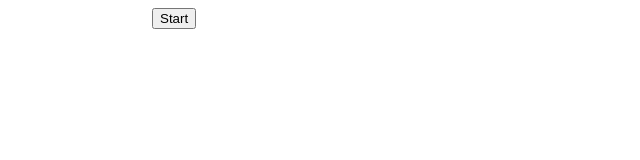
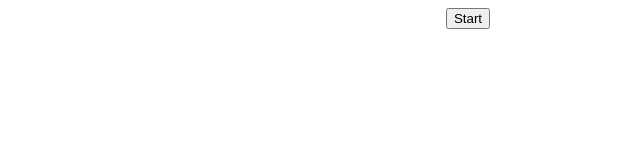
Before and after one commit to acciojob/golf-react-shadabibrahim, a React app: page / in a window 1280 px wide. Shown: the whole page, without its empty margins (172-812 px from the left). Built offline with nearby package versions, Linux system fonts and the light colour scheme.

Commit message:
submitting code-Mon Jul 01 2024 14:15:49 GMT+0530 (India Standard Time)

```diff
--- a/package.json
+++ b/package.json
@@ -12,8 +12,9 @@
   "author": "",
   "license": "ISC",
   "dependencies": {
+    "chokidar": "^3.6.0",
+    "css-loader": "^4.3.0",
     "cypress": "^9.5.0",
-    "css-loader": "^4.3.0",
     "jest-junit": "^11.1.0",
     "react": "^16.13.1",
     "react-dom": "^16.13.1",
--- a/src/components/App.js
+++ b/src/components/App.js
@@ -1,42 +1,39 @@
-import React, { Component, useState } from "react";
-import '../styles/App.css';
+import React from "react";
+import "../styles/App.css";
 
-class App extends Component {
-    constructor(props) {
-        super(props)
-        this.state = {
-            renderBall: false,
-            posi : 0,
-            ballPosition: { left: "0px" }
-        };
-        this.renderChoice = this.renderBallOrButton.bind(this)
-        this.buttonClickHandler = this.buttonClickHandler.bind(this)
+const App = () => {
+  const [isButtonClicked, setIsButtonClicked] = React.useState(false);
+  const [pixelToMove, setPixelToMove] = React.useState(0);
+
+  const buttonClickHandler = () => {
+    setIsButtonClicked(true);
+    setPixelToMove((prev) => prev + 5);
+  };
+
+  const handleKeydown = (e) => {
+    if (e.key === "ArrowRight" && e.keyCode === 39) {
+      setPixelToMove((prev) => prev + 5);
+    }
+  };
+
+  React.useEffect(() => {
+    document.addEventListener("keydown", handleKeydown);
+    return () => {
+      document.removeEventListener("keydown", handleKeydown);
     };
+  }, [pixelToMove]);
 
-    buttonClickHandler() {
+  let jsx;
+  if (isButtonClicked)
+    jsx = <div style={{ left: pixelToMove + "px" }} className="ball"></div>;
+  else
+    jsx = (
+      <button onClick={buttonClickHandler} className="start">
+        Start
+      </button>
+    );
 
-   }
-    renderBallOrButton() {
-		if (this.state.renderBall) {
-		    return <div className="ball" style={this.state.ballPosition}></div>
-		} else {
-		    return <button onClick={this.buttonClickHandler} >Start</button>
-		}
-    }
-
-    // bind ArrowRight keydown event
-    componentDidMount() {
-
-    }
-
-    render() {
-        return (
-            <div className="playground">
-                {this.renderBallOrButton()}
-            </div>
-        )
-    }
-}
-
+  return <div className="playground">{jsx}</div>;
+};
 
 export default App;
--- a/src/styles/App.css
+++ b/src/styles/App.css
@@ -2,6 +2,9 @@
     width:50%;
     height:50%;
     margin: auto;
+    display: flex;
+    justify-content: center;
+
 }
 body html .root {
     height: 100%;
```
Also changed, not shown: 1 other file.
